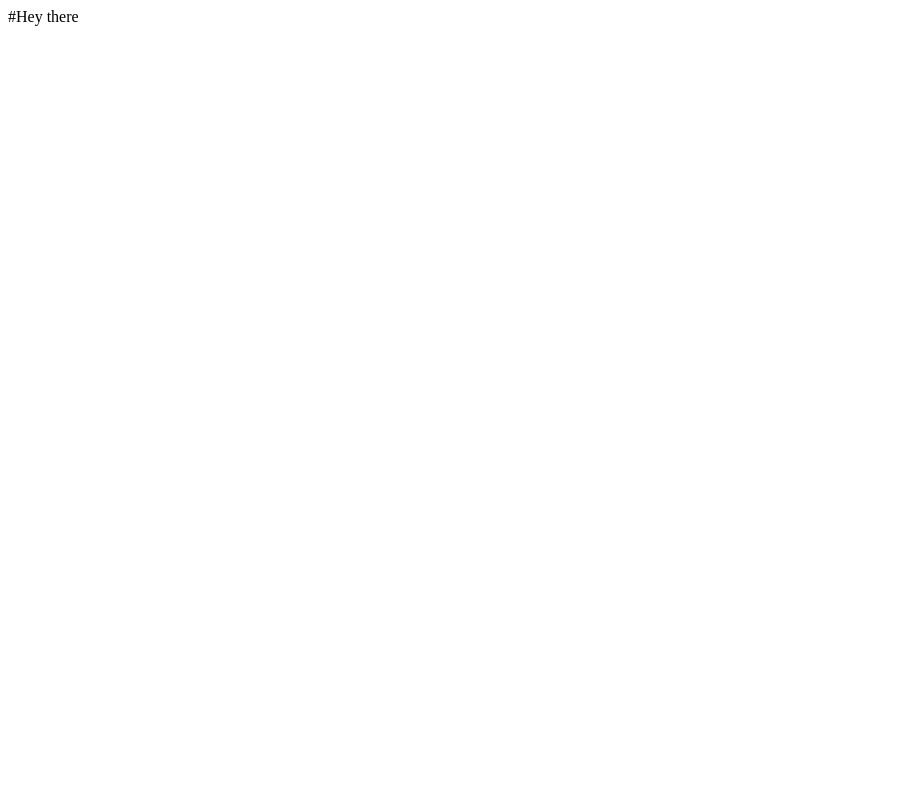
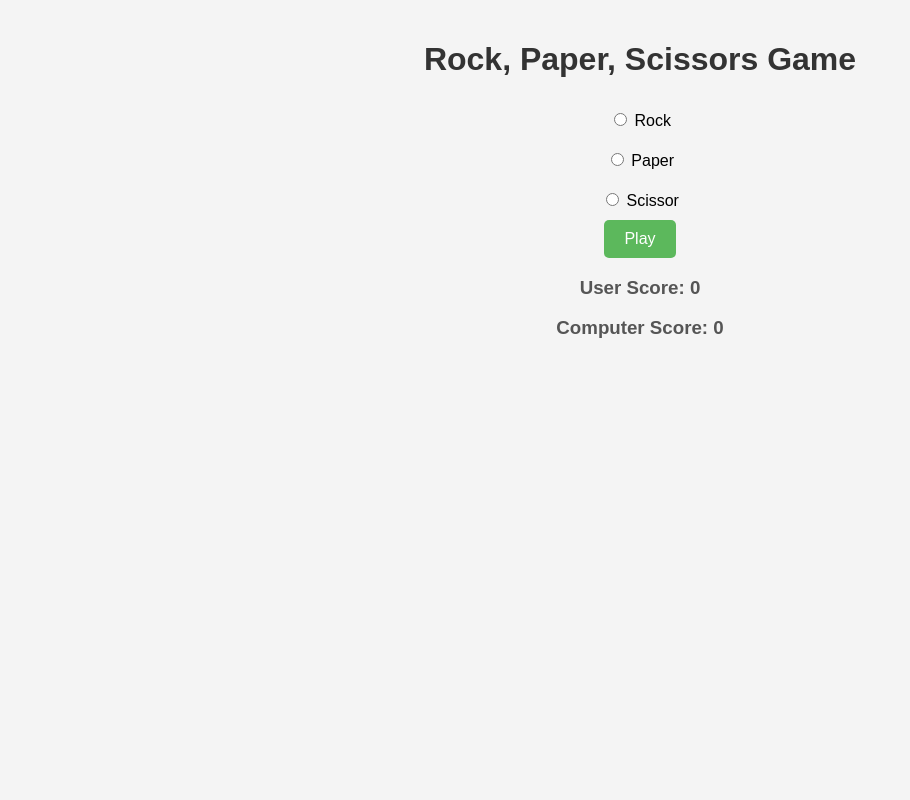
Before and after one commit to Krishan2301/Rock_paper_Scissor, a Flask app: page / in a window 1280 px wide. Before the commit the part shown is almost empty. Shown: the whole page, without its empty margins (0-910 px from the left). Run offline with Flask 3, Linux system fonts and the light colour scheme.

Commit message:
Add files via upload

```diff
--- a/template/index.html
+++ b/template/index.html
@@ -1 +1,35 @@
-#Hey there
+<!DOCTYPE html>
+<html lang="en">
+<head>
+    <meta charset="UTF-8">
+    <meta name="viewport" content="width=device-width, initial-scale=1.0">
+    <title>Rock Paper Scissors</title>
+    <link rel="stylesheet" type="text/css" href="{{ url_for('static', filename='style.css') }}">
+</head>
+<body>
+    <h1>Rock, Paper, Scissors Game</h1>
+    <form method="POST" action="{{ url_for('play') }}">
+        <label>
+            <input type="radio" name="choice" value="1" required> Rock
+        </label>
+        <label>
+            <input type="radio" name="choice" value="2"> Paper
+        </label>
+        <label>
+            <input type="radio" name="choice" value="3"> Scissor
+        </label>
+        <input type="hidden" name="user_count" value="{{ user_count }}">
+        <input type="hidden" name="comp_count" value="{{ comp_count }}">
+        <button type="submit">Play</button>
+    </form>
+
+    {% if result %}
+        <h2>{{ result }}</h2>
+        <p>You chose: {{ u_value }}</p>
+        <p>Computer chose: {{ comp_choice }}</p>
+    {% endif %}
+
+    <h3>User Score: {{ user_count }}</h3>
+    <h3>Computer Score: {{ comp_count }}</h3>
+</body>
+</html>
```
